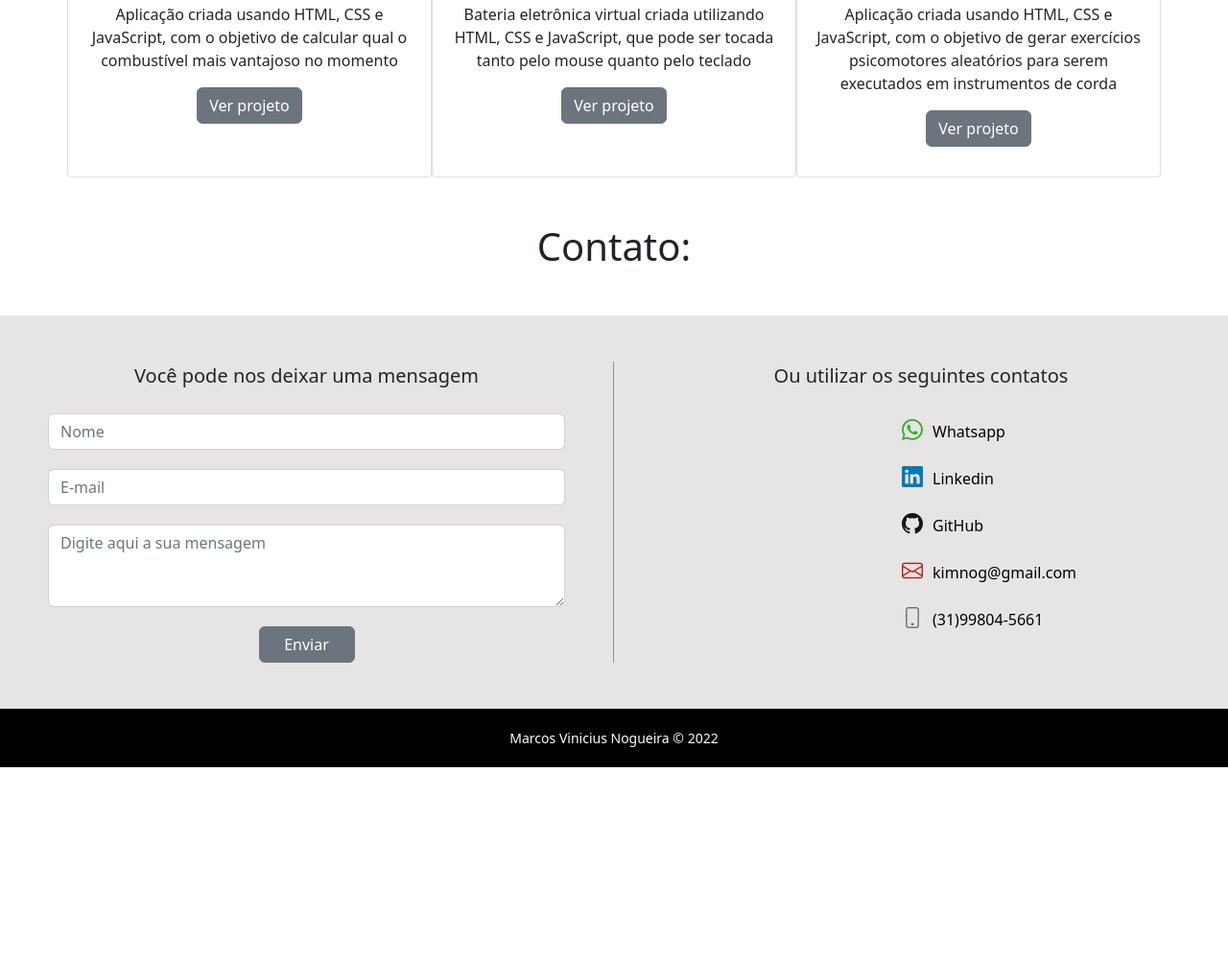
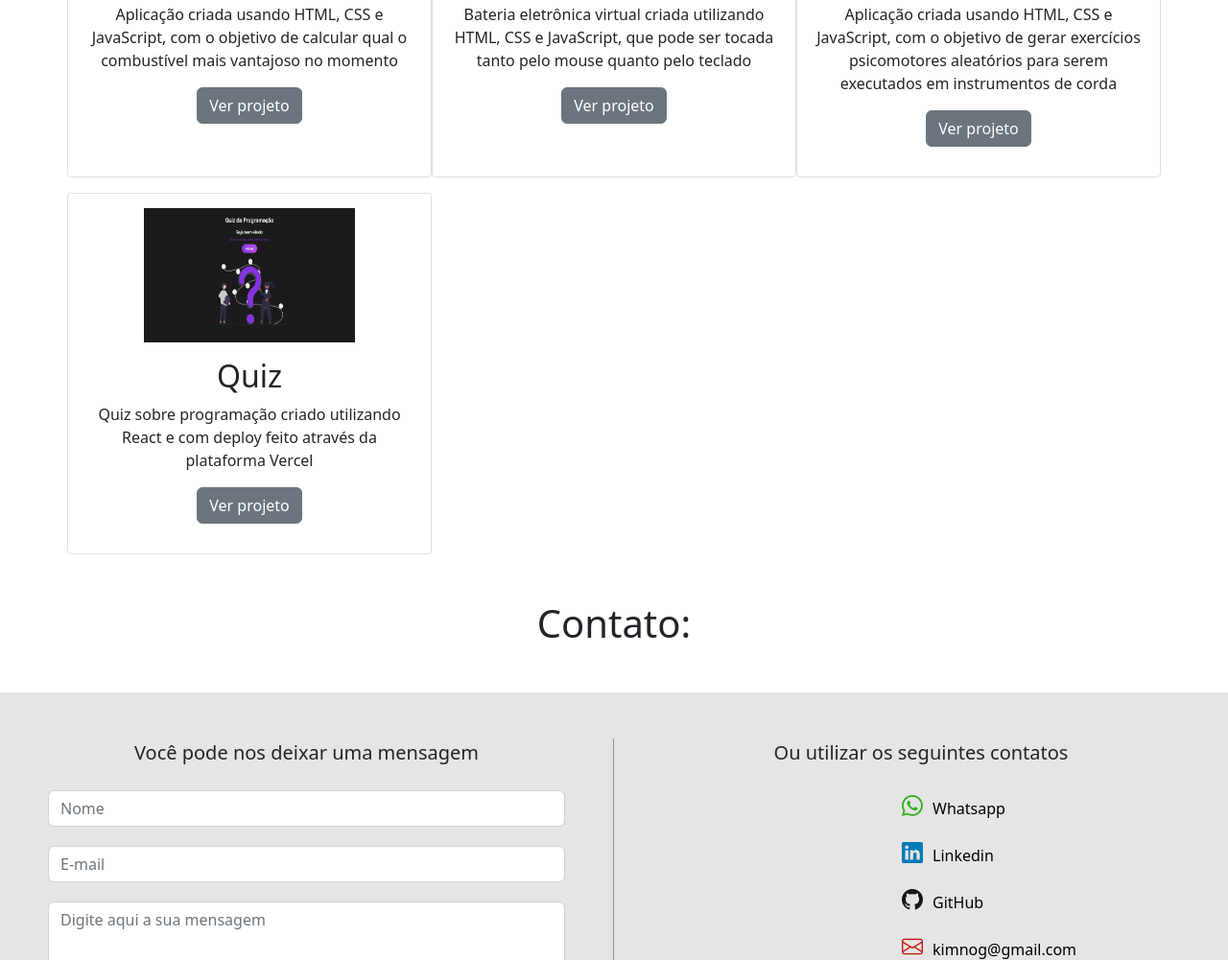
Before and after one commit to marcosviniciusnogueira/portfolio, a plain HTML site: page index.html in a window 1280 px wide. Shown: the part 2436-3437 px from the top of the page at 96% size. Before the commit the page ends 3236 px from the top, so only its background shows below. Drawn offline with nearby package versions, Linux system fonts and the light colour scheme.

Commit message:
atualização do portfólio

```diff
--- a/index.html
+++ b/index.html
@@ -115,6 +115,12 @@
           <p>Aplicação criada usando HTML, CSS e JavaScript, com o objetivo de gerar exercícios psicomotores aleatórios para serem executados em instrumentos de corda</p>
           <p><a href="https://marcosviniciusnogueira.github.io/JavaScript/warmupgenerator/" target="_blank" class="btn btn-secondary">Ver projeto</a></p>
         </div>
+        <div class="col-lg-4 col-md-6 text-center mt-3 projetos-body">
+          <img id="quiz-img" class="bd-placeholder-img projetos-img" src="./img/quizimg.png" alt="Projeto 7 - Quiz">
+          <h2 class="fw-normal mt-3">Quiz</h2>
+          <p>Quiz sobre programação criado utilizando React e com deploy feito através da plataforma Vercel</p>
+          <p><a href="https://codingquiz.vercel.app/" target="_blank" class="btn btn-secondary">Ver projeto</a></p>
+        </div>
       </div>
     </section>
     <!-- Contato -->
```
Also changed, not shown: img/quizimg.png (added), 1 other file.
